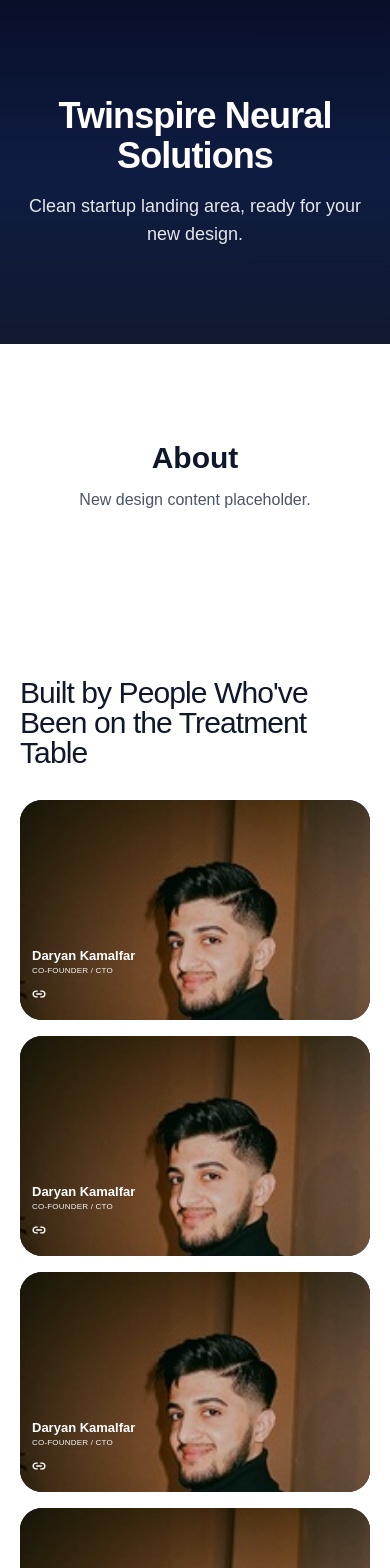
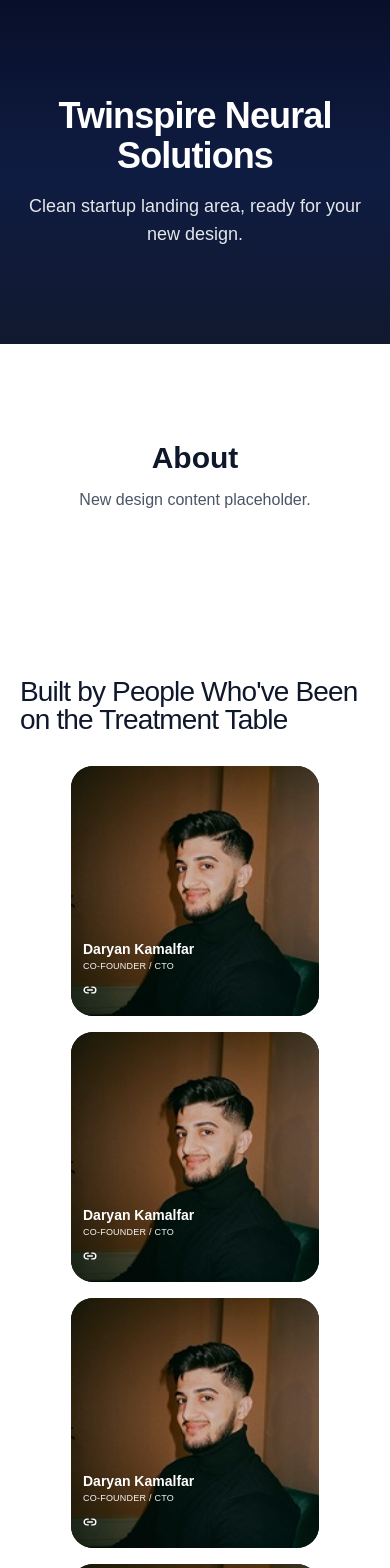
Before and after one commit to TwinspireNeuralSolutions/website, a Next.js app: page / in a window 390 px wide. Shown: the top 1568 px of the page. Built offline with nearby package versions, Linux system fonts and the light colour scheme; no server answers.

Commit message:
Respensive in tablet

```diff
--- a/components/Modules/Team/TeamMember.tsx
+++ b/components/Modules/Team/TeamMember.tsx
@@ -9,35 +9,31 @@ interface TeamMemberProps {
 
 export const TeamMember = ({ name, role, image }: TeamMemberProps) => {
   return (
-    <article className="relative overflow-hidden rounded-[22px] bg-black">
-      <div className="relative h-[220px] w-full overflow-hidden sm:h-[265px] lg:h-[320px]">
+    <article className="relative w-full max-w-[248px] overflow-hidden rounded-[22px] bg-black">
+      <div className="relative h-[250px] w-full overflow-hidden sm:h-[250px] lg:h-[250px]">
         <Image
           src={image}
           alt={name}
           fill
           className="h-full w-full object-cover object-top"
-          sizes="(max-width: 639px) calc(100vw - 3rem), (max-width: 1279px) calc(50vw - 3.5rem), 240px"
+          sizes="248px"
         />
 
         <div className="absolute inset-0 bg-black/18" />
 
-        <div className="absolute right-0 bottom-0 left-0 p-3 sm:p-3.5 lg:p-4">
-          <div>
-            <h3 className="text-[13px] font-semibold whitespace-nowrap text-white sm:text-[16px] lg:text-[20px]">
+        <div className="absolute right-0 bottom-0 left-0 p-3">
+          <div className="min-w-0">
+            <h3 className="truncate text-[14px] font-semibold whitespace-nowrap text-white">
               {name}
             </h3>
             {role && (
-              <p className="text-[8px] tracking-wide text-white/95 uppercase sm:text-[10px] lg:text-[12px]">
+              <p className="text-[9px] tracking-wide text-white/95 uppercase">
                 {role}
               </p>
             )}
-            <div className="mt-1.5 sm:mt-2.5">
+            <div className="mt-1.5">
               <div className="inline-flex cursor-pointer items-center justify-center px-0 py-1 text-white transition-all duration-200 hover:scale-105 hover:text-white/80">
-                <Link2
-                  size={14}
-                  strokeWidth={2.4}
-                  className="lg:h-[16px] lg:w-[16px]"
-                />
+                <Link2 size={14} strokeWidth={2.4} />
               </div>
             </div>
           </div>
--- a/components/Modules/Team/index.tsx
+++ b/components/Modules/Team/index.tsx
@@ -12,12 +12,12 @@ export const Team = () => {
       className="max-w-[1650px] py-10 sm:py-12 lg:py-14"
     >
       <div className="mx-auto w-full max-w-[1320px]">
-        <h2 className="mb-8 max-w-[920px] text-left text-[30px] leading-[1] font-medium tracking-[-0.03em] text-slate-900 sm:mb-9 sm:text-[40px] lg:text-[52px]">
-          Built by People Who've Been on the Treatment Table
+        <h2 className="mb-8 max-w-[920px] text-left text-[28px] leading-[1] font-medium tracking-[-0.03em] text-slate-900 sm:mb-9 sm:text-[40px] lg:text-[52px]">
+          Built by People Who&apos;ve Been on the Treatment Table
         </h2>
 
-        <div className="mx-auto max-w-[1080px]">
-          <div className="grid gap-4 sm:grid-cols-2 lg:gap-5 xl:grid-cols-4">
+        <div className="mx-auto max-w-[1120px]">
+          <div className="grid justify-items-center gap-4 sm:grid-cols-2 md:grid-cols-3 lg:gap-5 xl:grid-cols-4">
             {teamData.map((member, index) => (
               <TeamMember
                 key={index}
```
